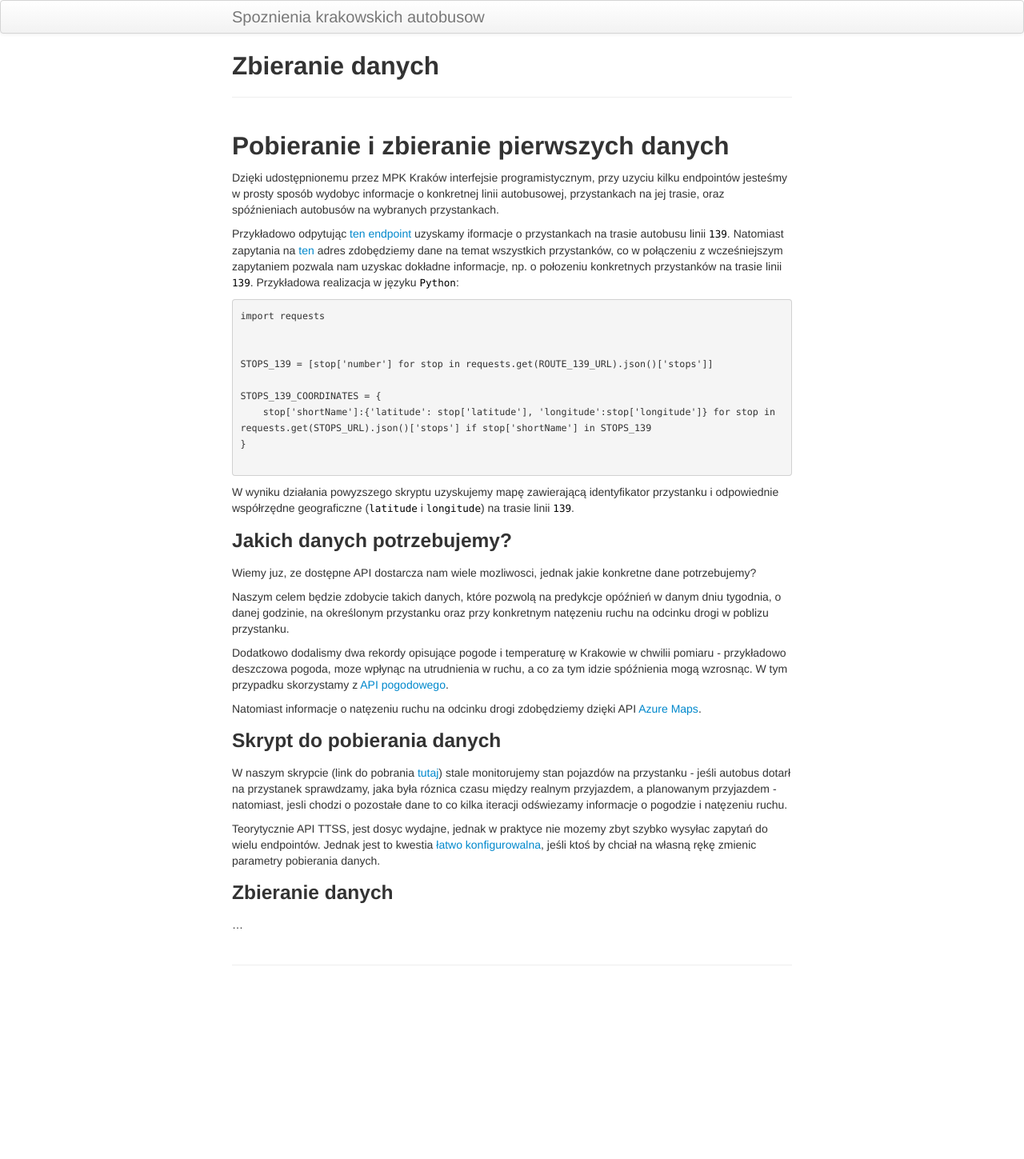
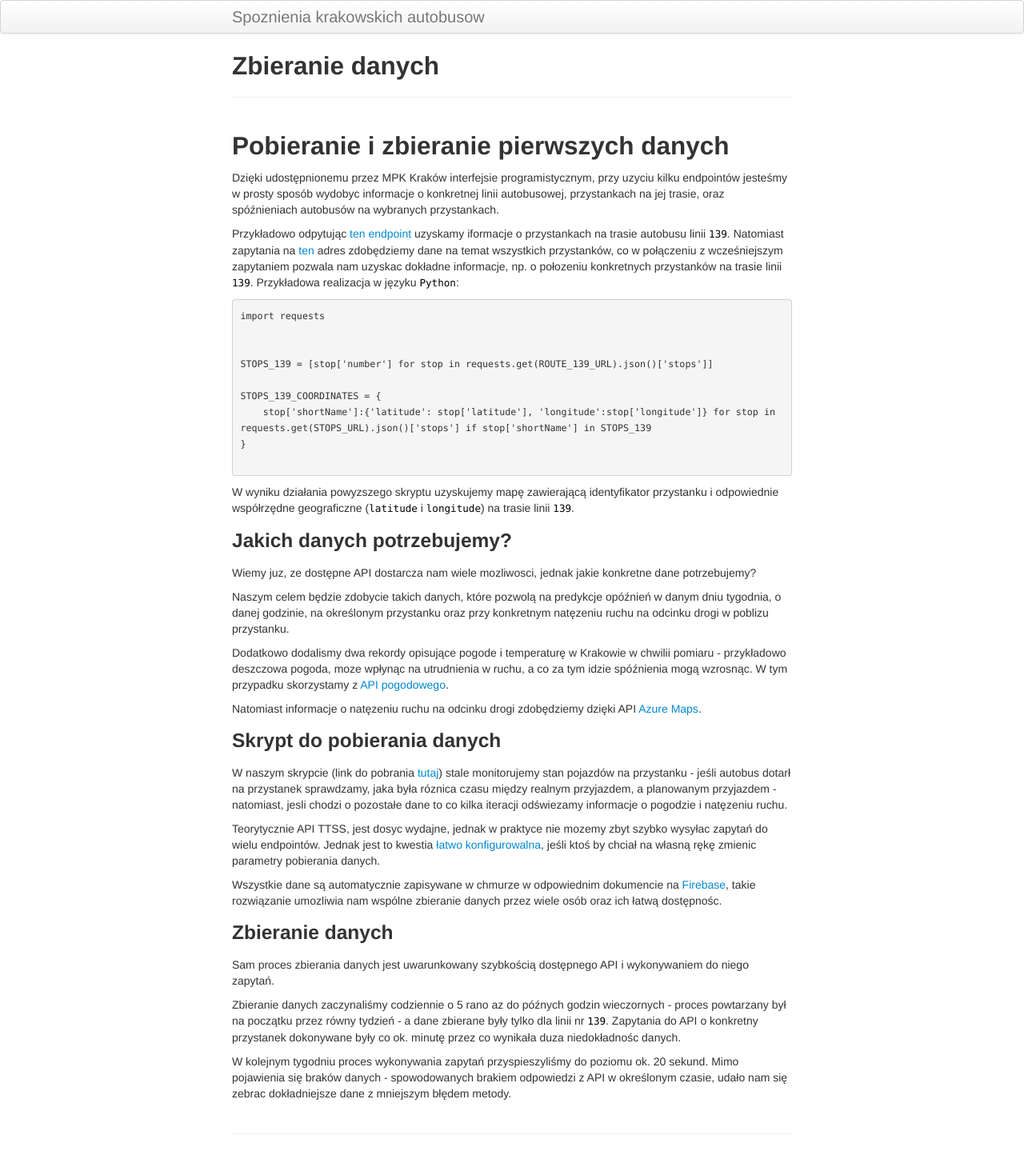
Before and after one commit to Valaraucoo/public-transport-delay, a Jekyll site: the page built from pages/first_collect_data.md, in a window 1280 px wide. Shown: the whole page at 80% size. Built offline with Jekyll 4.4.1, drawn with Linux system fonts in a browser that asks for light colours; before the commit the page ends 1238 px from its top, so only the background shows below that.

Commit message:
docs: data collecting

```diff
--- a/pages/first_collect_data.md
+++ b/pages/first_collect_data.md
@@ -41,6 +41,12 @@ W naszym skrypcie (link do pobrania [tutaj](https://github.com/Valaraucoo/bus_da
 
 Teorytycznie API TTSS, jest dosyc wydajne, jednak w praktyce nie mozemy zbyt szybko wysyłac zapytań do wielu endpointów. Jednak jest to kwestia [łatwo konfigurowalna](https://github.com/Valaraucoo/bus_data_scrapper/blob/master/README.md), jeśli ktoś by chciał na własną rękę zmienic parametry pobierania danych.
 
+Wszystkie dane są automatycznie zapisywane w chmurze w odpowiednim dokumencie na [Firebase](https://firebase.google.com/), takie rozwiązanie umozliwia nam wspólne zbieranie danych przez wiele osób oraz ich łatwą dostępnośc.
 
 ### Zbieranie danych
-...
+Sam proces zbierania danych jest uwarunkowany szybkością dostępnego API i wykonywaniem do niego zapytań.
+
+Zbieranie danych zaczynaliśmy codziennie o 5 rano az do późnych godzin wieczornych - proces powtarzany był na początku przez równy tydzień - a dane zbierane były tylko dla linii nr `139`.
+Zapytania do API o konkretny przystanek dokonywane były co ok. minutę przez co wynikała duza niedokładnośc danych.
+
+W kolejnym tygodniu proces wykonywania zapytań przyspieszyliśmy do poziomu ok. 20 sekund. Mimo pojawienia się braków danych - spowodowanych brakiem odpowiedzi z API w określonym czasie, udało nam się zebrac dokładniejsze dane z mniejszym błędem metody.
```
